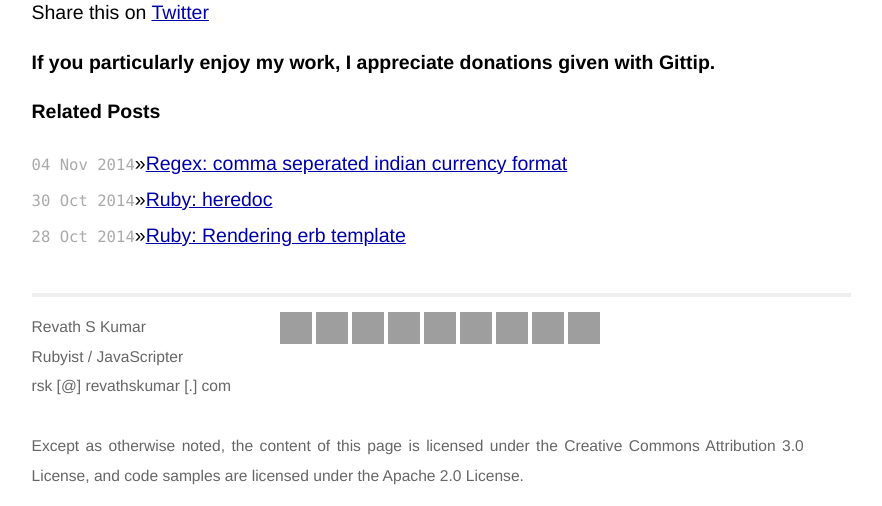
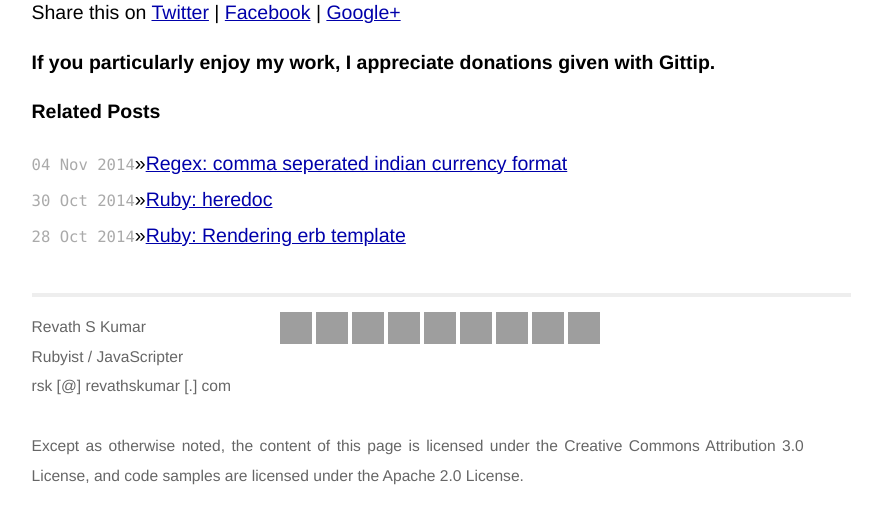
Before and after one commit to revathskumar/blog.revathskumar.com, a Jekyll site: the page built from _posts/2011-10-24-python-url-encoding-and-decoding.html, in a window 1280 px wide, cut to the strip 631-1137 px from the top of the page. Shown: the whole strip, without its empty margins (199-1081 px from the left). Built offline with Jekyll 4.4.1, drawn with Linux system fonts in a browser that asks for light colours; Markdown is read by kramdown in place of the engine named in the settings; grey boxes are pictures that could not be loaded.

Commit message:
Layout: Add share link for Facebook and G+

```diff
--- a/_layouts/post.html
+++ b/_layouts/post.html
@@ -10,7 +10,10 @@
 </div>
 
 <div class="share">
-  Share this on <a href='https://twitter.com/share?url=http://blog.revathskumar.com{{page.url }}&text="{{ page.title }}"+by+@revathskumar' target="_blank">Twitter</a>
+  Share this on <a href='https://twitter.com/share?url=http://blog.revathskumar.com{{page.url }}&text="{{ page.title }}"+by+@revathskumar' target="_blank" rel="nofollow">Twitter</a> |
+  <a href='https://www.facebook.com/sharer/sharer.php?u=http://blog.revathskumar.com{{page.url }}&t="{{ page.title }}"' target="_blank" rel="nofollow">Facebook</a> |
+  <a href='https://plus.google.com/share?url=http://blog.revathskumar.com{{page.url }}&text="{{ page.title }}"' target="_blank" rel="nofollow">Google+</a>
+
 </div>
 
 <div class="gittip">
```
